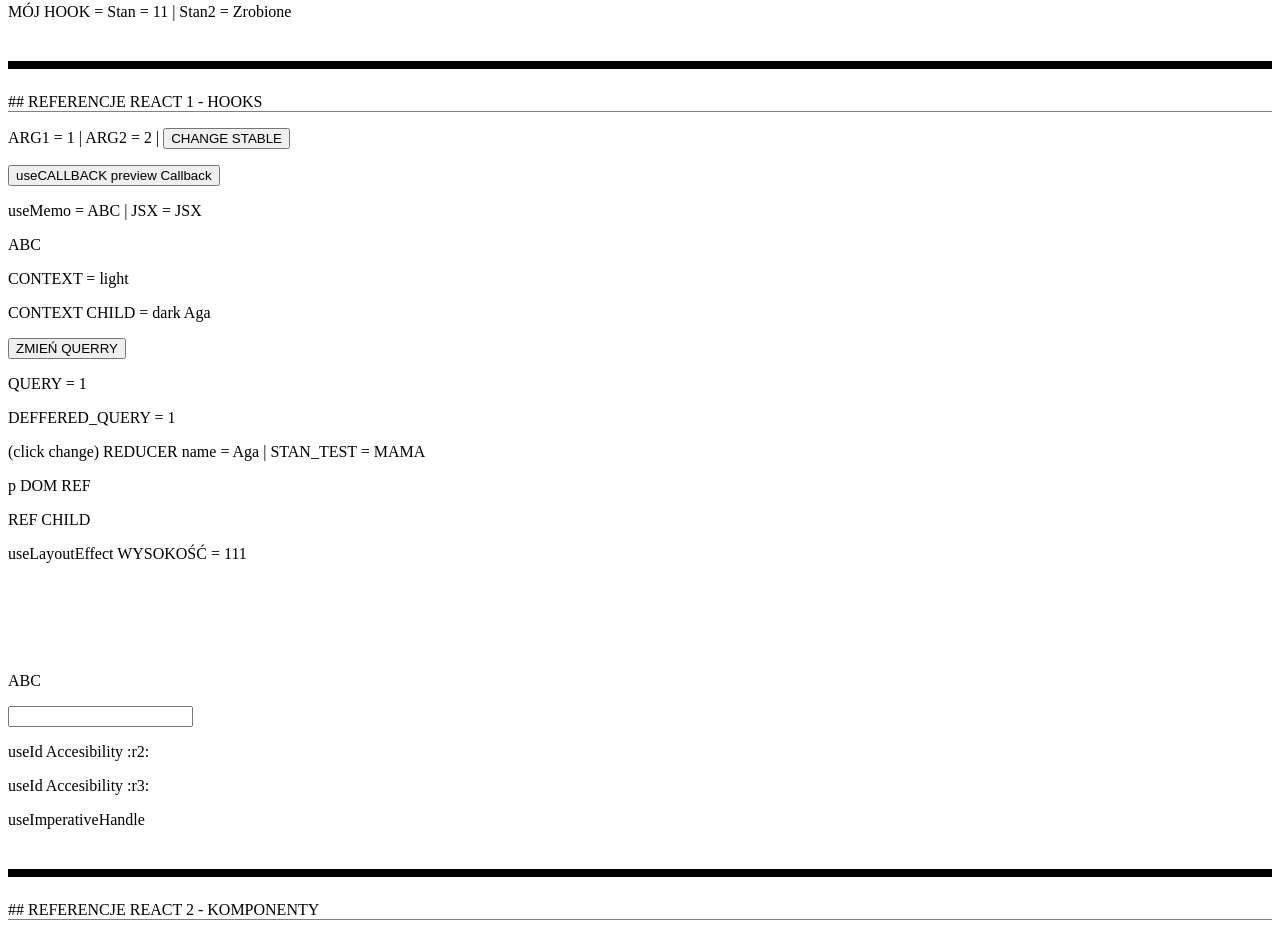
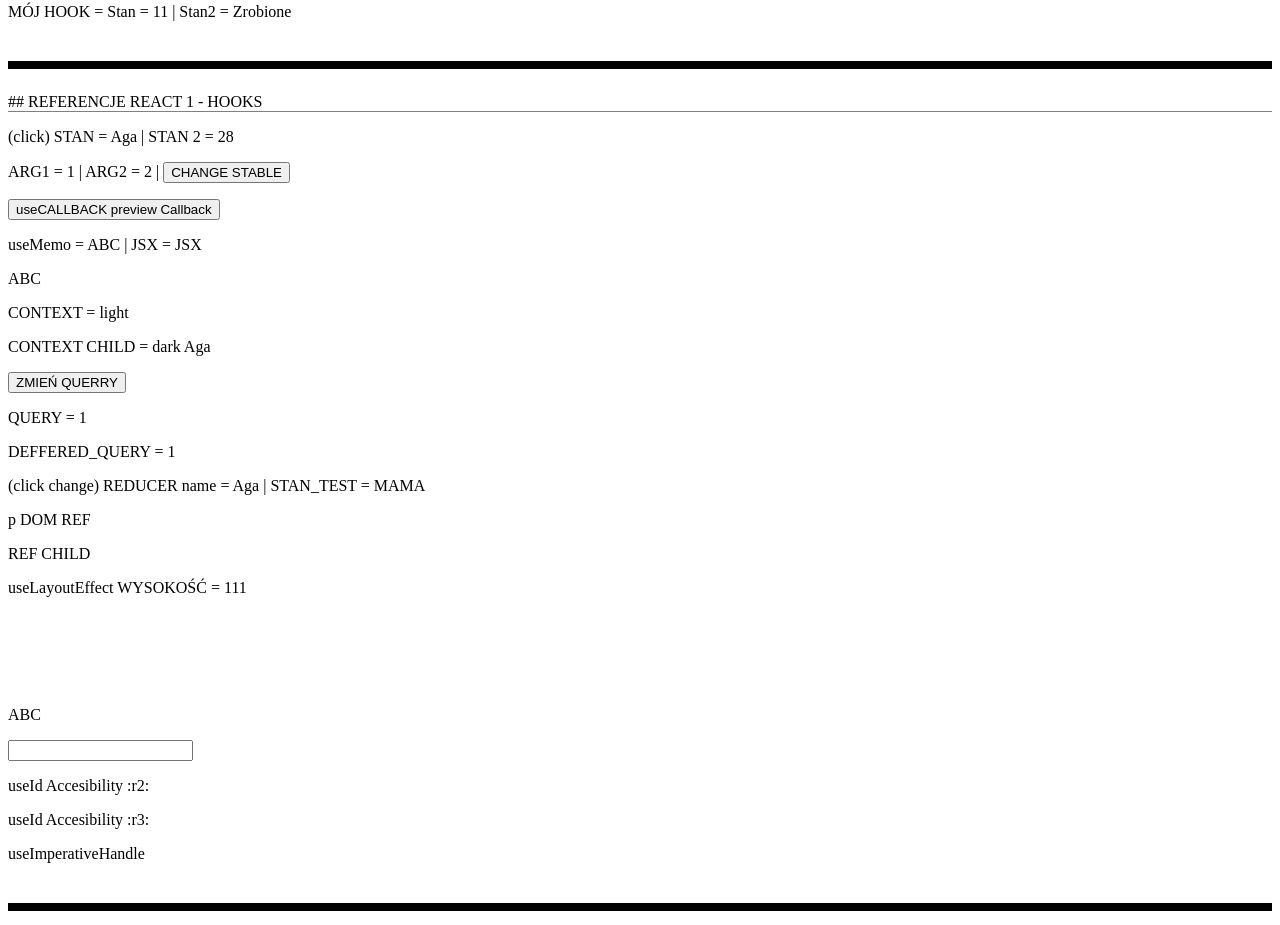
Before and after one commit to MaciejRog/CHEATSHEET_REACT, a React (Vite) app: page / in a window 1280 px wide. Shown: the part 1815-2740 px from the top of the page. Built offline with nearby package versions, Linux system fonts and the light colour scheme; no server answers.

Commit message:
add react hook useState base info

```diff
--- a/src/2_REFERENCJE/1_ref_REACT/1_Hooks/ReactHooks.jsx
+++ b/src/2_REFERENCJE/1_ref_REACT/1_Hooks/ReactHooks.jsx
@@ -26,6 +26,7 @@
       VVVVVVVVVVVVVVVVVVVVVVVVVV
       */}
       {/* ##### CODZIENNE UŻYCIE */}
+      <ReactHooksState />
       <ReactHooksCallback />
       <ReactHooksMemo />
       <ReactHooksContext />
@@ -681,8 +682,52 @@
 });
 
 // #################################
-// ####
+// #### useState | pamięc komponent (zmiana wywoła rerender)
 // VVVVVVVVVVVVVVVVVVVVVVVVVVVVVVVVV
+
+function ReactHooksState() {
+  /*
+  UWAGA!!! DOKŁADNIE opisany w '1_TEMATY' '2_Interaktywność'
+
+  const [state, setState] = useState(initialState)
+    -) state -> STAN (jego zmiana powoduje RERENDER)
+    -) setState -> funkcja do zmiany stanu (Stabilna referencja )
+    -) initialState -> WARTOŚC lub FUNCKJA zwracająca wartośc POCZAtkową
+
+  ZASTRZEZENIA:
+    -) w <StrictMode> wywoła się 2 razy
+
+  Do resetowania stanu (zmieńmy 'key' atrybut komponentu (wtedy stan będzie od INIT))
+  */
+
+  const [stan, setStan] = useState("Aga");
+  const [stan2] = useState(() => {
+    //np: localStore (funkcja musi być PURE)
+    // uwaga taka funkcja wpłynie na wydajnośc mimo iz stan ustawi tylko na INIT
+    // to i tak wywoła się na kazdy rerender
+    return 28;
+  });
+
+  function handleClick() {
+    setStan("Aguś");
+    setStan((prevStan) => {
+      // NIGDY do samego 'stan' (nie jest mutable)
+      // jak jest OBIEKT i TABLICA (zawsze zwracać nowy obiekt /tablicę) NIE MUTOWAĆ
+      return prevStan + "1";
+    });
+    setStan((prevStan) => {
+      return prevStan + "2";
+    });
+
+    // wszystkie 3 się BATCHUJA i będzie 'Aguś12'
+  }
+
+  return (
+    <p onClick={handleClick}>
+      (click) STAN = {stan} | STAN 2 = {stan2}
+    </p>
+  );
+}
 
 // #################################
 // ####
```
